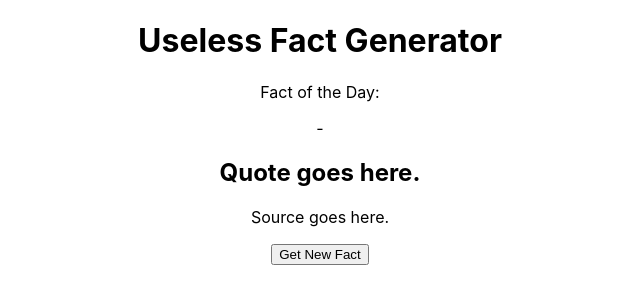
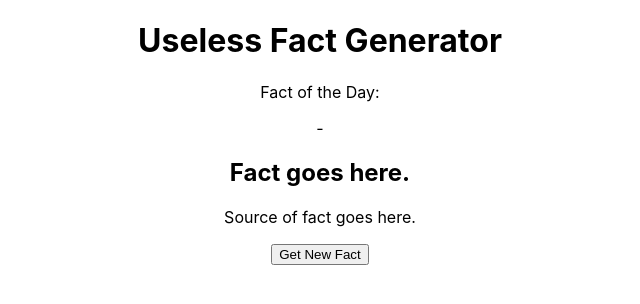
Before and after one commit to marwaismail99/Useless-Fact-Generator, a React (Create React App) app: page / in a window 1280 px wide. Shown: the top 304 px of the page, without its empty margins (320-960 px from the left). Built offline with nearby package versions, Linux system fonts and the light colour scheme; no server answers.

Commit message:
Created handleClick function which updates toggle state to either be true or false

```diff
--- a/src/components/App/App.js
+++ b/src/components/App/App.js
@@ -1,27 +1,51 @@
 import "./App.css";
-import {useState, useEffect} from 'react';
+import { useState, useEffect } from "react";
 import Button from "../Button";
-import Quotes from "../Quotes";
+import Fact from "../Fact";
 import Header from "../Header";
 
 function App() {
+  // State for Fact of the Day
+  const [factOTD, setFactOTD] = useState({});
+  // State for Random Fact
+  const [fact, setFact] = useState({});
+  // State for Button Toggle
+  const [toggle, setToggle] = useState(false);
 
-const [factOTD, setFactOTD] = useState({})
+  // useEffect for generating a new Fact of the Day on page reload.
+  useEffect(() => {
+    async function getFactOfTheDay() {
+      const apiResponse = await fetch(
+        `https://uselessfacts.jsph.pl/today.json?language=en`
+      );
+      const data = await apiResponse.json();
 
-useEffect(() => {
-  async function getFactOfTheDay() {
-    const apiResponse = await fetch (`https://uselessfacts.jsph.pl/today.json?language=en`)
-    const data = await apiResponse.json()
-    setFactOTD(data)
+      // Sets factOTD to the data object returned from the API
+      setFactOTD(data);
+    }
+
+    // Calls getFactOfTheDay function
+    getFactOfTheDay();
+  }, []);
+
+  // Function for toggling the toggle state
+  function handleClick() {
+    setToggle(!toggle);
+    console.log(toggle);
   }
-  getFactOfTheDay()
-}, [])
+
+  // Function for the button (onClick) - done
+  // Function needs to be return a boolean response (true/false) (works as a toggle button) - done
+  // The true or false response needs to be stored into a state - done
+  // Create a useEffect() for the async api get request which takes in the true/false state as the param []
+  // Store the data from the api into the fact state using setState(data)
+  // Pass the fact state into <Fact /> as a prop (fact={fact})
 
   return (
     <div className="App">
-      <Header factOTD={factOTD}/>
-      <Quotes />
-      <Button />
+      <Header factOTD={factOTD} />
+      <Fact />
+      <Button handleClick={handleClick} />
     </div>
   );
 }
--- a/src/components/Button/index.js
+++ b/src/components/Button/index.js
@@ -1,9 +1,11 @@
 import React from "react";
 
-function Button() {
-  return <div>
-    <button>Get New Fact</button>
-  </div>;
+function Button({ handleClick }) {
+  return (
+    <div>
+      <button onClick={handleClick}>Get New Fact</button>
+    </div>
+  );
 }
 
 export default Button;
--- /dev/null
+++ b/src/components/Fact/index.js
@@ -0,0 +1,12 @@
+import React from "react";
+
+function Fact() {
+  return (
+    <div>
+      <h2>Fact goes here.</h2>
+      <p>Source of fact goes here.</p>
+    </div>
+  );
+}
+
+export default Fact;
--- a/src/components/Quotes/index.js
+++ /dev/null
@@ -1,10 +0,0 @@
-import React from "react";
-
-function Quotes() {
-  return <div>
-    <h2>Quote goes here.</h2>
-    <p>Source goes here.</p>
-  </div>;
-}
-
-export default Quotes;
```
Also changed, not shown: src/components/Header/index.js (+11 -7 lines), 2 other files (tests, documents, lock files or other folders).
